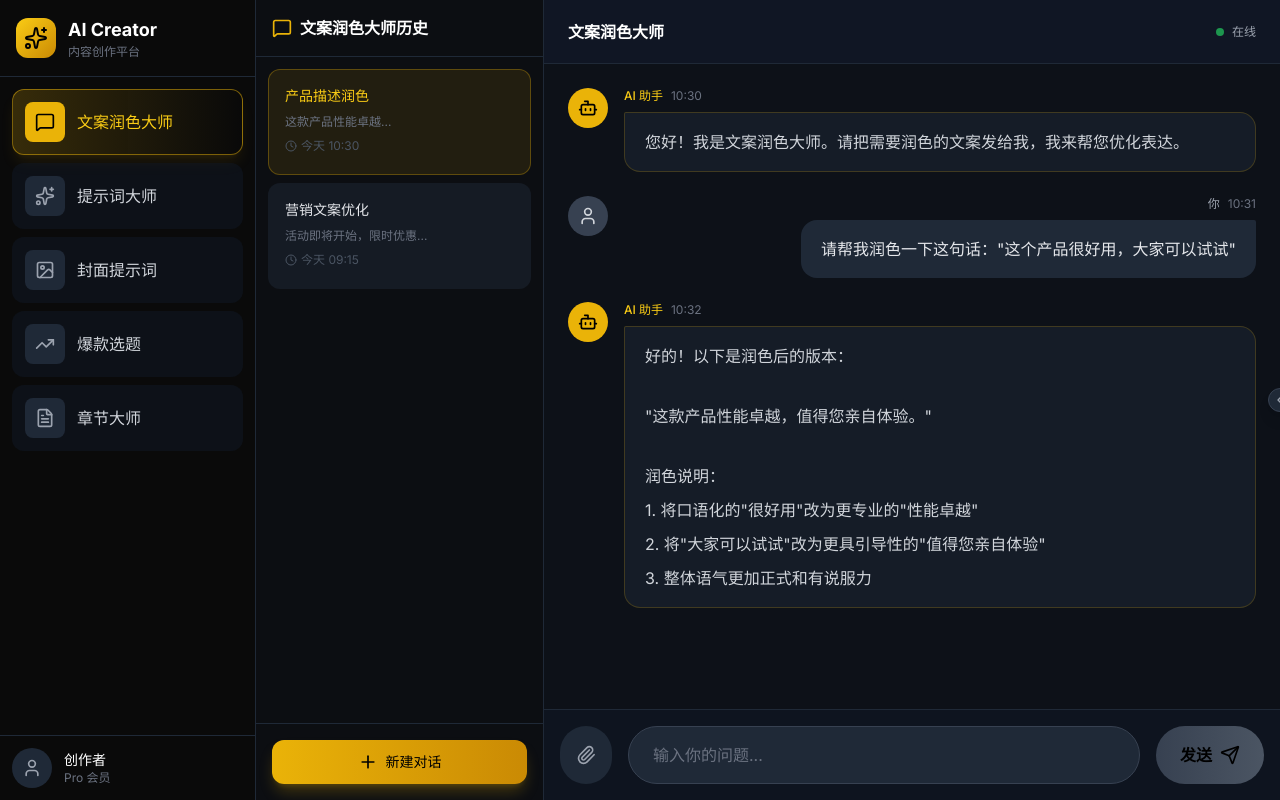
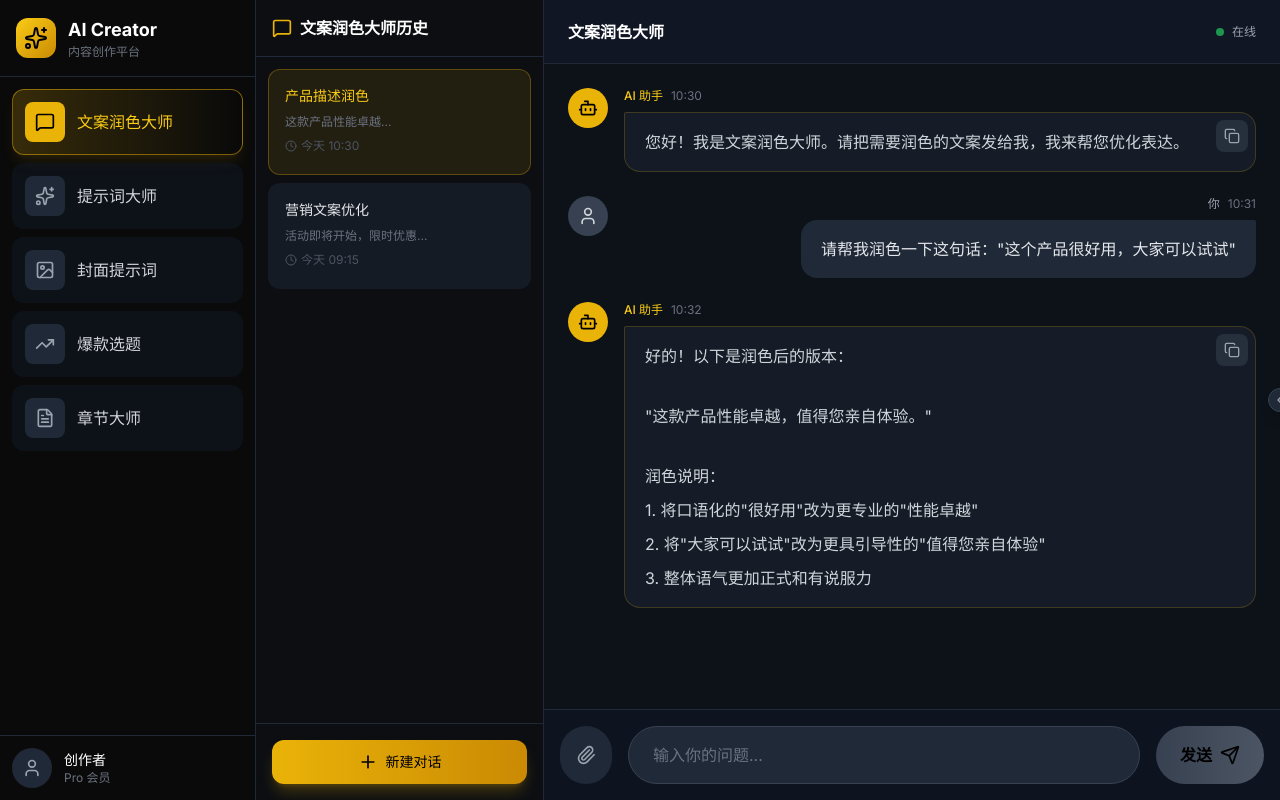
Before and after one commit to juezhinigulasi/mlagent, a Next.js app: page / in a window 1280 px wide. Built offline with nearby package versions, Linux system fonts and the light colour scheme.

Commit message:
实现思考过程折叠和一键复制功能

```diff
--- a/src/components/ChatMessage.tsx
+++ b/src/components/ChatMessage.tsx
@@ -1,4 +1,5 @@
-import { User, Bot } from 'lucide-react';
+import { User, Bot, ChevronDown, ChevronUp, Copy, Check } from 'lucide-react';
+import { useState } from 'react';
 
 interface ChatMessageProps {
   content: string;
@@ -7,7 +8,20 @@ interface ChatMessageProps {
 }
 
 export default function ChatMessage({ content, isUser, timestamp }: ChatMessageProps) {
-  const renderContent = (text: string) => {
+  const [showThink, setShowThink] = useState(false);
+  const [copied, setCopied] = useState(false);
+
+  const parseContent = () => {
+    const thinkRegex = /<think>([\s\S]*?)<\/think>/;
+    const match = content.match(thinkRegex);
+    const thinkContent = match ? match[1].trim() : '';
+    const mainContent = content.replace(thinkRegex, '').trim();
+    return { thinkContent, mainContent };
+  };
+
+  const { thinkContent, mainContent } = parseContent();
+
+  const renderText = (text: string) => {
     const lines = text.split('\n');
     return lines.map((line, index) => {
       if (line.startsWith('**') && line.endsWith('**')) {
@@ -42,6 +56,12 @@ export default function ChatMessage({ content, isUser, timestamp }: ChatMessageP
     });
   };
 
+  const handleCopy = async () => {
+    await navigator.clipboard.writeText(mainContent);
+    setCopied(true);
+    setTimeout(() => setCopied(false), 2000);
+  };
+
   return (
     <div className={`flex gap-4 ${isUser ? 'justify-end' : 'justify-start'}`}>
       <div
@@ -66,6 +86,33 @@ export default function ChatMessage({ content, isUser, timestamp }: ChatMessageP
           </span>
           {timestamp && <span className="text-xs text-gray-500">{timestamp}</span>}
         </div>
+
+        {/* 思考过程 - 默认折叠 */}
+        {thinkContent && (
+          <div className="mb-3">
+            <button
+              onClick={() => setShowThink(!showThink)}
+              className="flex items-center gap-2 text-xs text-gray-500 hover:text-gray-400 transition-colors"
+            >
+              {showThink ? (
+                <ChevronUp className="w-4 h-4" />
+              ) : (
+                <ChevronDown className="w-4 h-4" />
+              )}
+              <span>
+                {showThink ? '隐藏思考过程' : `显示思考过程 (${thinkContent.length}字)`}
+              </span>
+            </button>
+            {showThink && (
+              <div className="mt-2 p-3 bg-gray-900/50 rounded-xl text-xs text-gray-500 border border-gray-700">
+                {renderText(thinkContent)}
+              </div>
+            )}
+          </div>
+        )}
+
+        {/* 主要内容 + 复制按钮 */}
+        <div className="relative">
           <div
             className={`px-5 py-4 rounded-2xl leading-relaxed whitespace-pre-wrap ${
               isUser
@@ -73,7 +120,23 @@ export default function ChatMessage({ content, isUser, timestamp }: ChatMessageP
                 : 'bg-gray-800/50 text-gray-300 rounded-tl-sm border border-yellow-500/20'
             }`}
           >
-          {renderContent(content)}
+            {renderText(mainContent)}
+          </div>
+
+          {/* 复制按钮 */}
+          {!isUser && mainContent && (
+            <button
+              onClick={handleCopy}
+              className="absolute top-2 right-2 p-2 rounded-lg bg-gray-700/50 hover:bg-gray-600/50 text-gray-400 hover:text-white transition-all duration-200"
+              title={copied ? '已复制!' : '复制文案'}
+            >
+              {copied ? (
+                <Check className="w-4 h-4 text-green-400" />
+              ) : (
+                <Copy className="w-4 h-4" />
+              )}
+            </button>
+          )}
         </div>
       </div>
     </div>
```
Lines whose indentation alone changed are shown as unchanged.
